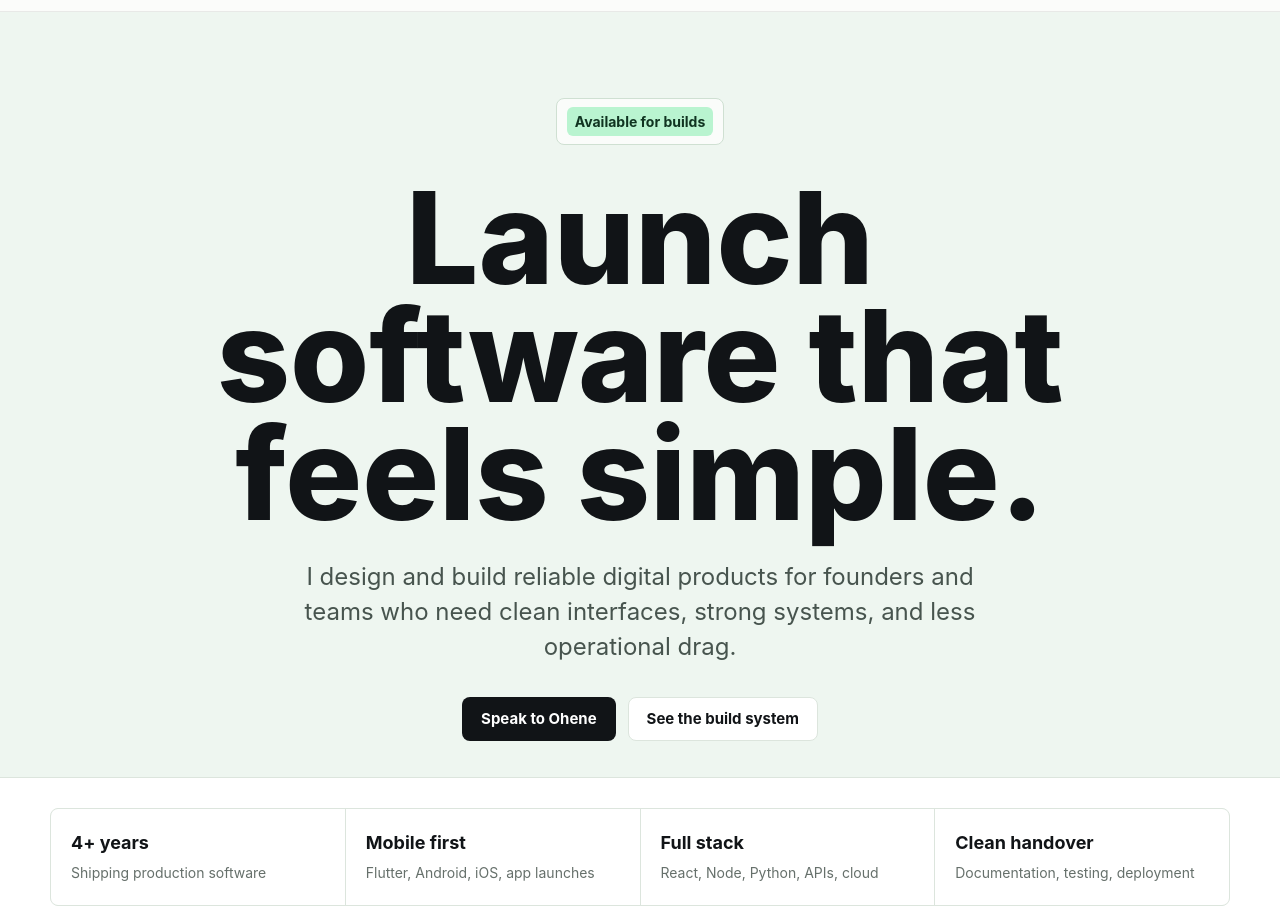
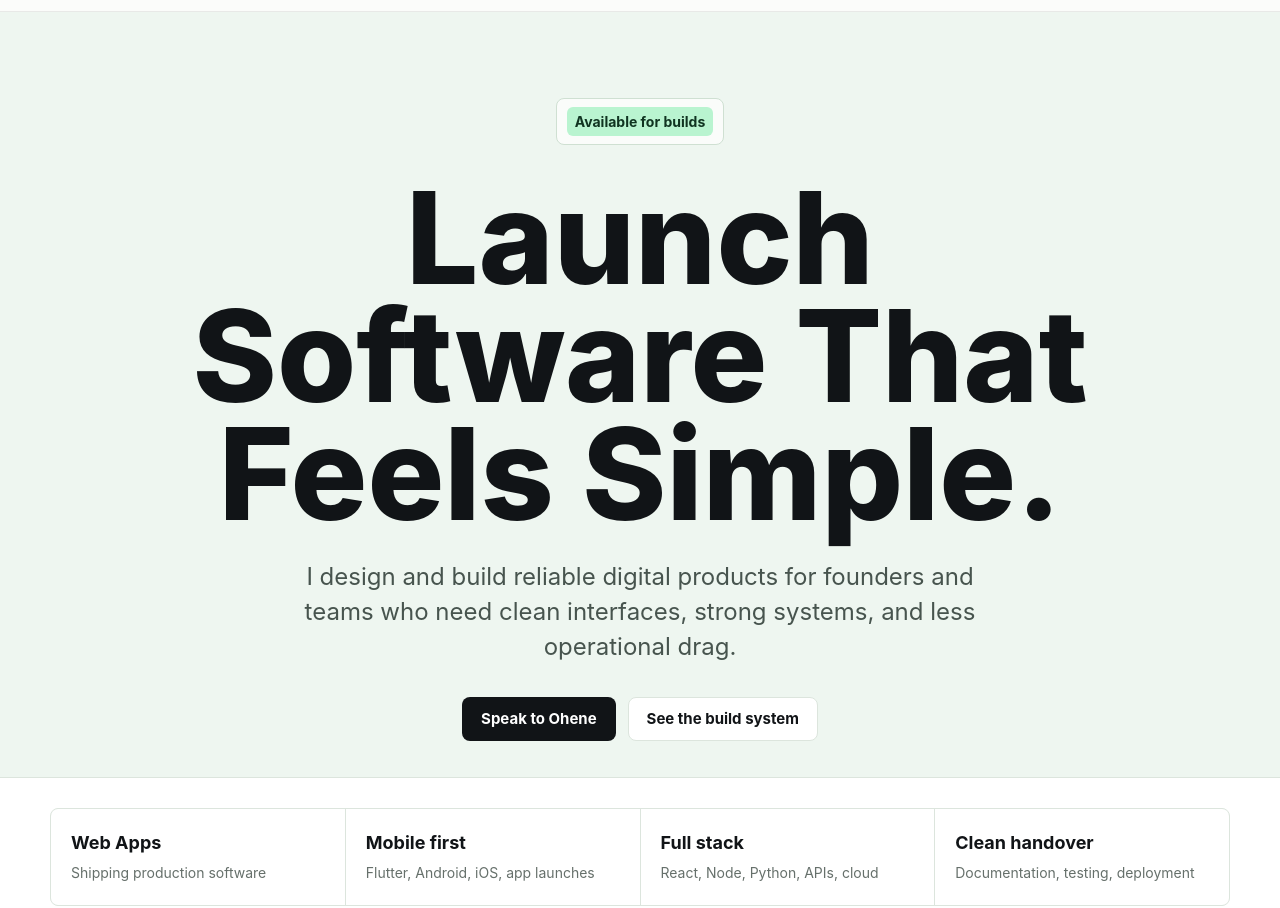
Before and after one commit to eben2840/mysite, a plain HTML site: page index.html in a window 1280 px wide. Shown: the part 61-969 px from the top of the page. Drawn offline with Linux system fonts and the light colour scheme.

Commit message:
Update index.html

```diff
--- a/index.html
+++ b/index.html
@@ -978,7 +978,7 @@
             <span>Available for builds</span>
             <!-- Web, mobile, backend, and launch support -->
           </div>
-          <h1>Launch software that feels simple.</h1>
+          <h1>Launch Software That Feels Simple.</h1>
           <p class="hero-subtitle">
             I design and build reliable digital products for founders and teams
             who need clean interfaces, strong systems, and less operational
@@ -996,7 +996,7 @@
         <div class="container">
           <div class="proof-track">
             <div class="proof-item">
-              <strong>4+ years</strong>
+              <strong>Web Apps</strong>
               <span>Shipping production software</span>
             </div>
             <div class="proof-item">
```
